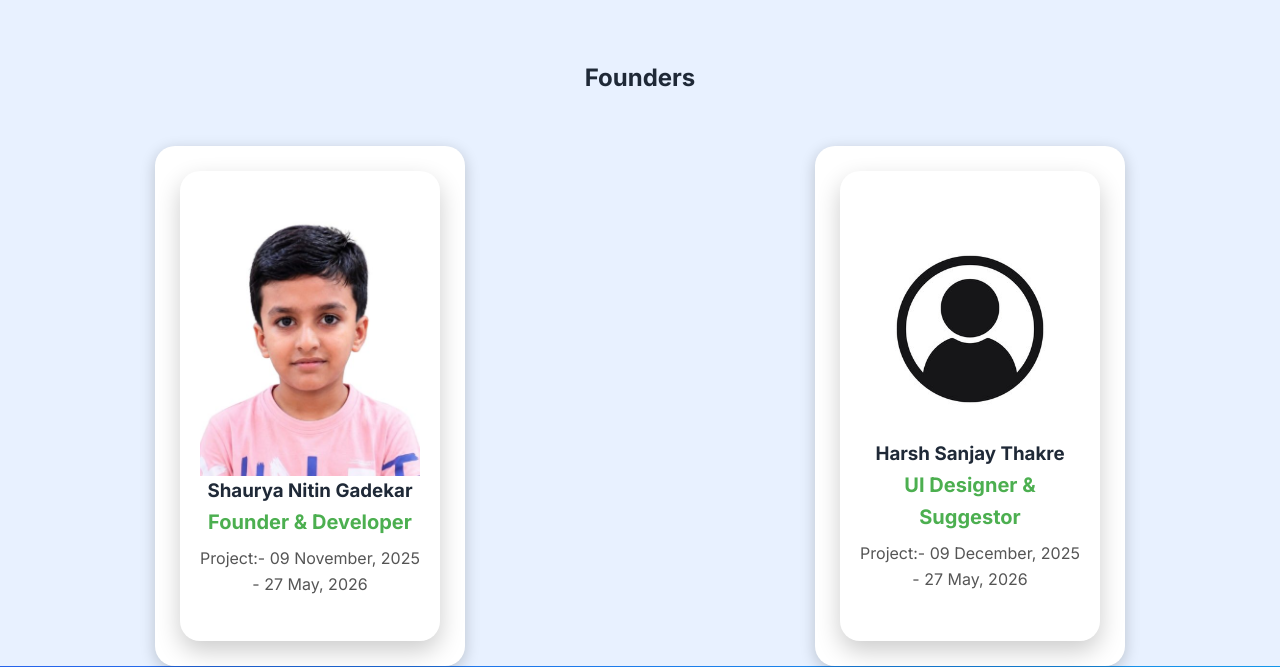
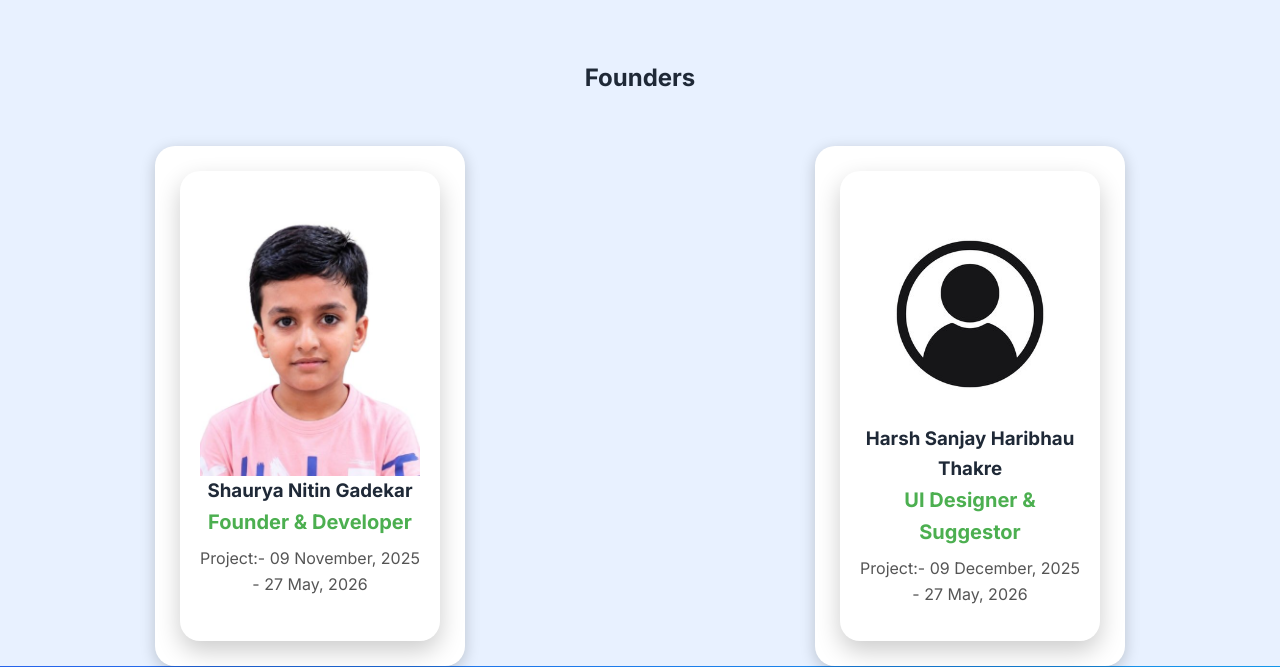
Before and after one commit to Shauryarutu2014/medicare-project, a Flask app: page / in a window 1280 px wide. Shown: the part 4044-4711 px from the top of the page. Run offline with Flask 3, Linux system fonts and the light colour scheme; some libraries are stand-ins or nearby versions.

Commit message:
Updated Names

```diff
--- a/templates/index.html
+++ b/templates/index.html
@@ -255,7 +255,7 @@
 
         <div class="founder-front">
           <img src="{{ url_for('static', filename='images/founder2.jpg') }}" alt="Co-Founder">
-          <h3>Harsh Sanjay Thakre</h3>
+          <h3>Harsh Sanjay Haribhau Thakre</h3>
           <p class="role">UI Designer & Suggestor</p>
 
     <p class="field">Project:- 09 December, 2025 - 27 May, 2026</p>
```
